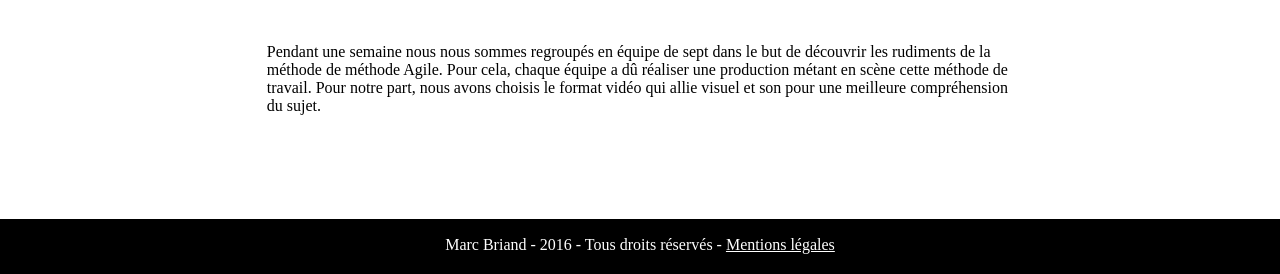
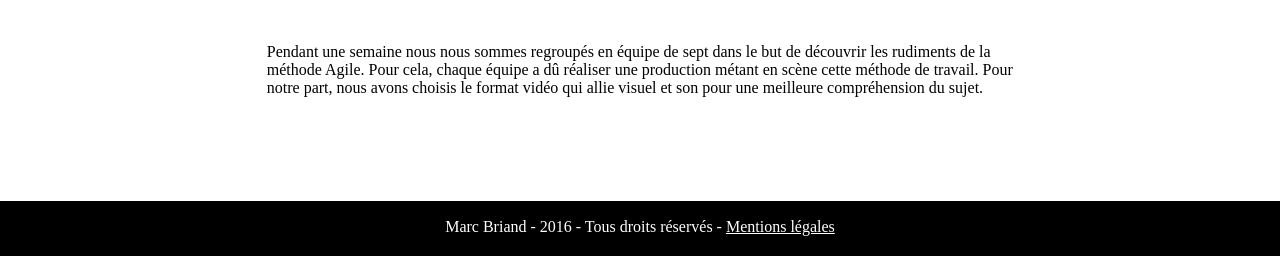
Before and after one commit to Briandmarc/marcbriand, a plain HTML site: page Scrum.html in a window 1280 px wide. Shown: the part 725-999 px from the top of the page. Drawn offline with nearby package versions, Linux system fonts and the light colour scheme.

Commit message:
Modification texte
Modification de la description

```diff
--- a/Scrum.html
+++ b/Scrum.html
@@ -31,8 +31,7 @@
 
 						<div id="front_page_left">
 							<div id="block_left">
-								<p>Pendant une semaine nous nous sommes regroupés en équipe de sept dans le but de découvrir les rudiments de la méthode de
-								méthode Agile. Pour cela, chaque équipe a dû réaliser une production métant en scène cette méthode de travail. Pour notre part,
+								<p>Pendant une semaine nous nous sommes regroupés en équipe de sept dans le but de découvrir les rudiments de la méthode Agile. Pour cela, chaque équipe a dû réaliser une production métant en scène cette méthode de travail. Pour notre part,
 								nous avons choisis le format vidéo qui allie visuel et son pour une meilleure compréhension du sujet.</p><br>
 							</div>
 						</div>
```
